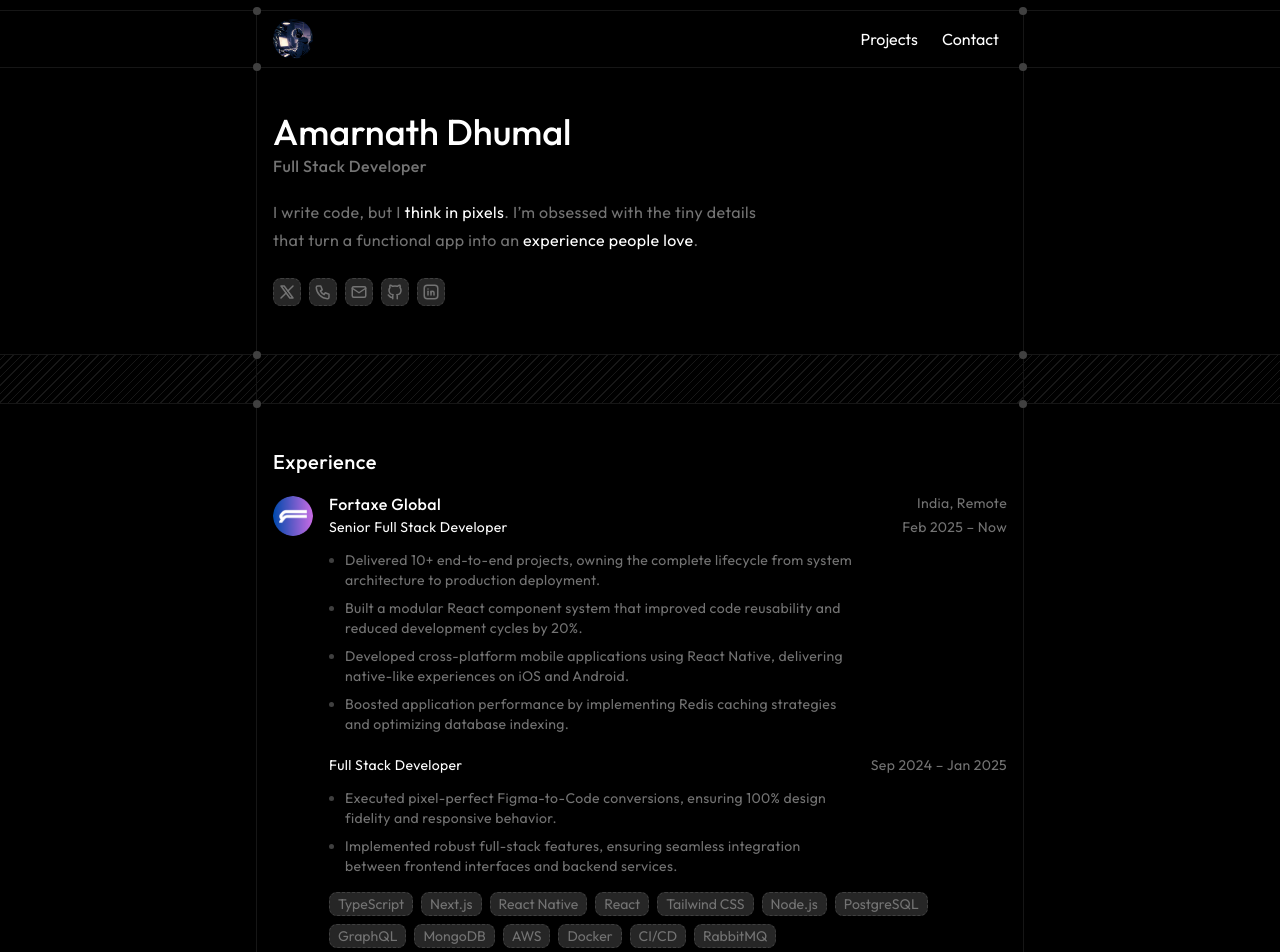
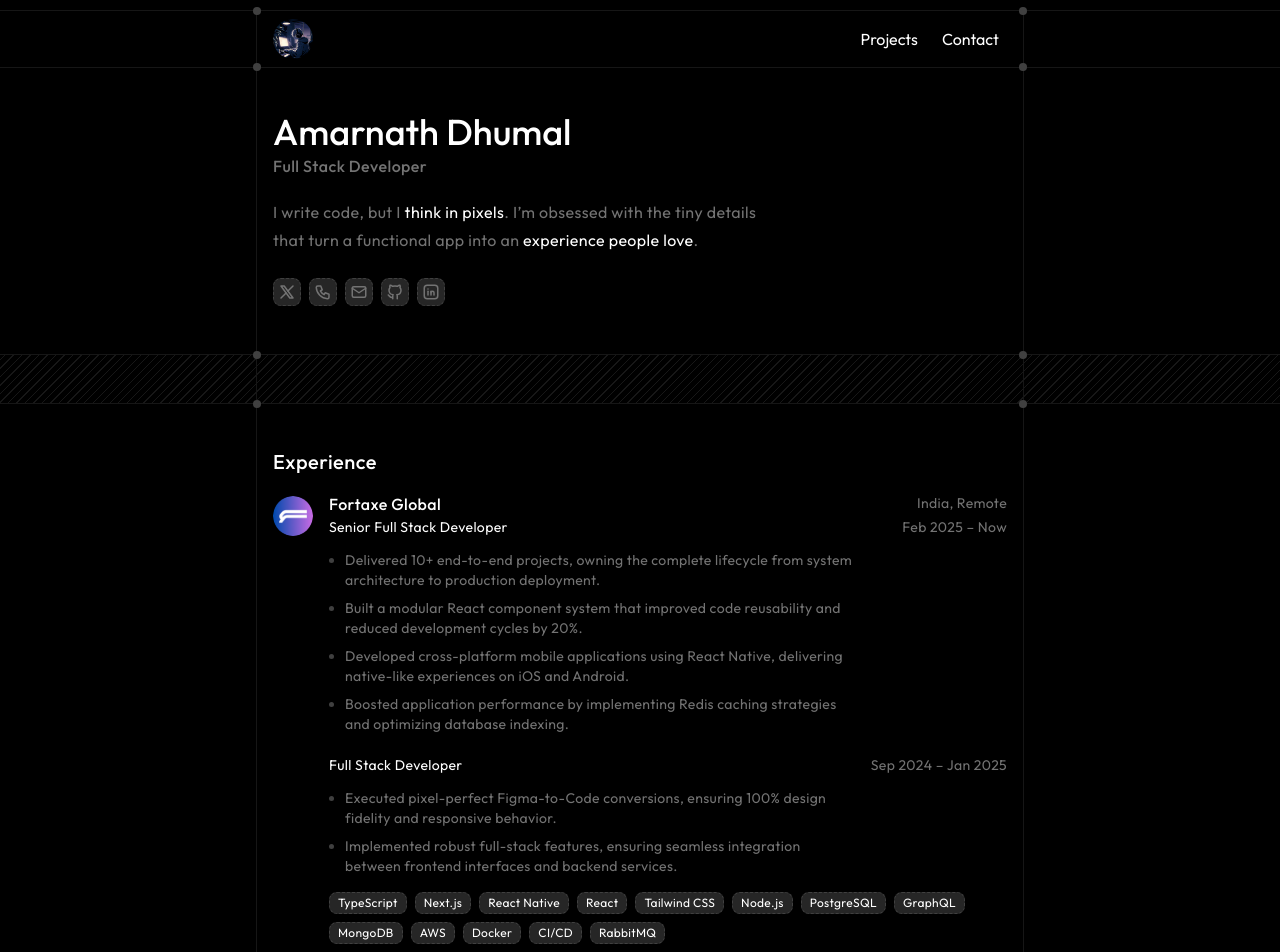
Before and after one commit to amarnath666/Portfolio, a Next.js app: page / in a window 1280 px wide. Shown: the top 952 px of the page. Built offline with nearby package versions, Linux system fonts and the light colour scheme.

Commit message:
enchanged skill tag

```diff
--- a/components/Work.tsx
+++ b/components/Work.tsx
@@ -186,7 +186,7 @@ const Work = () => {
                 {work.technologies.map((tech) => (
                   <span
                     key={tech}
-                    className="border border-dashed border-neutral-700 bg-neutral-800 rounded-md text-text-secondary px-2 py-1 text-xs md:text-sm leading-none"
+                    className="border border-dashed border-neutral-700 bg-neutral-800 rounded-md text-white px-2 py-1 tracking-wide text-xs leading-none"
                   >
                     {tech}
                   </span>
```
